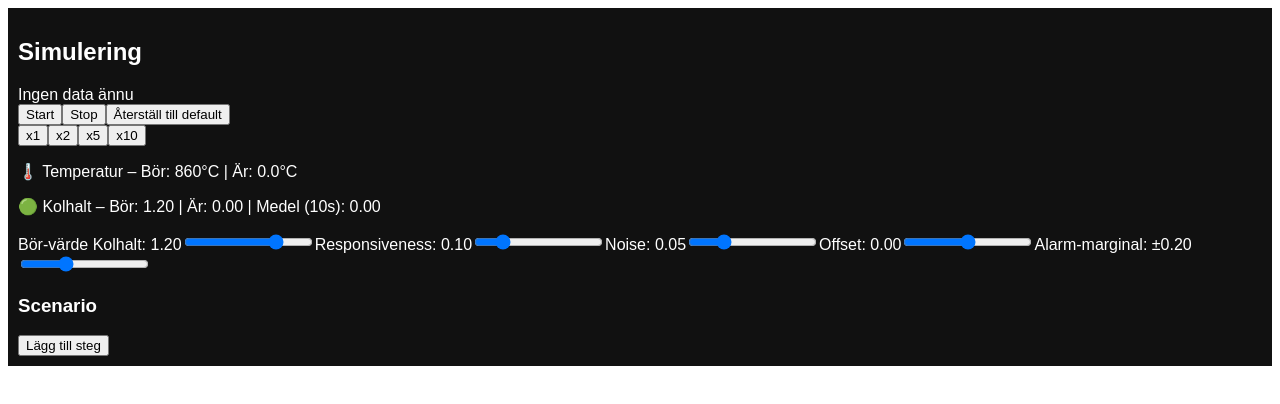
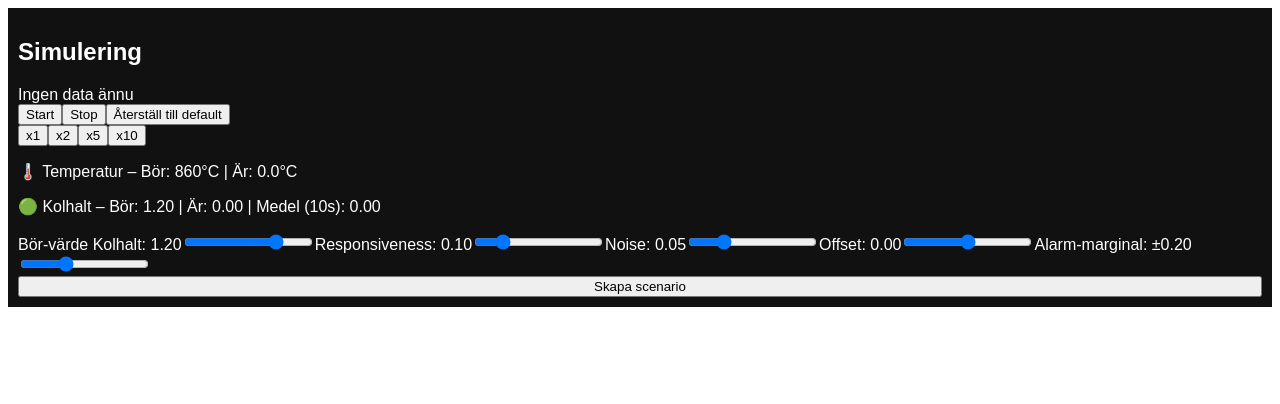
Before and after one commit to kim-kristiansson/ocss-curves, a React (Vite) app in the folder ocss-curves/: page / in a window 1280 px wide. Shown: the top 404 px of the page. Built offline with nearby package versions, Linux system fonts and the light colour scheme.

Commit message:
feat: toggle scenario editor

```diff
--- a/ocss-curves/src/App.tsx
+++ b/ocss-curves/src/App.tsx
@@ -8,6 +8,7 @@ import ScenarioEditor from "./components/ScenarioEditor";
 
 export default function App() {
     const [scenario, setScenario] = useState<ScenarioStep[]>([]);
+    const [editingScenario, setEditingScenario] = useState(false);
     const sim = useSimulation(860, 100, scenario);
 
     const scenarioPoints = useMemo(() => {
@@ -96,7 +97,14 @@ export default function App() {
                 setAlarmMargin={sim.setAlarmMargin}
             />
 
-            <ScenarioEditor scenario={scenario} setScenario={setScenario} />
+            {editingScenario ? (
+                <div>
+                    <ScenarioEditor scenario={scenario} setScenario={setScenario} />
+                    <button onClick={() => setEditingScenario(false)}>Stäng scenario</button>
+                </div>
+            ) : (
+                <button onClick={() => setEditingScenario(true)}>Skapa scenario</button>
+            )}
 
             <Alarm alarm={sim.alarm} avgCarbon={sim.avgCarbon} alarmMargin={sim.alarmMargin} onAcknowledge={sim.acknowledgeAlarm} />
 
```
